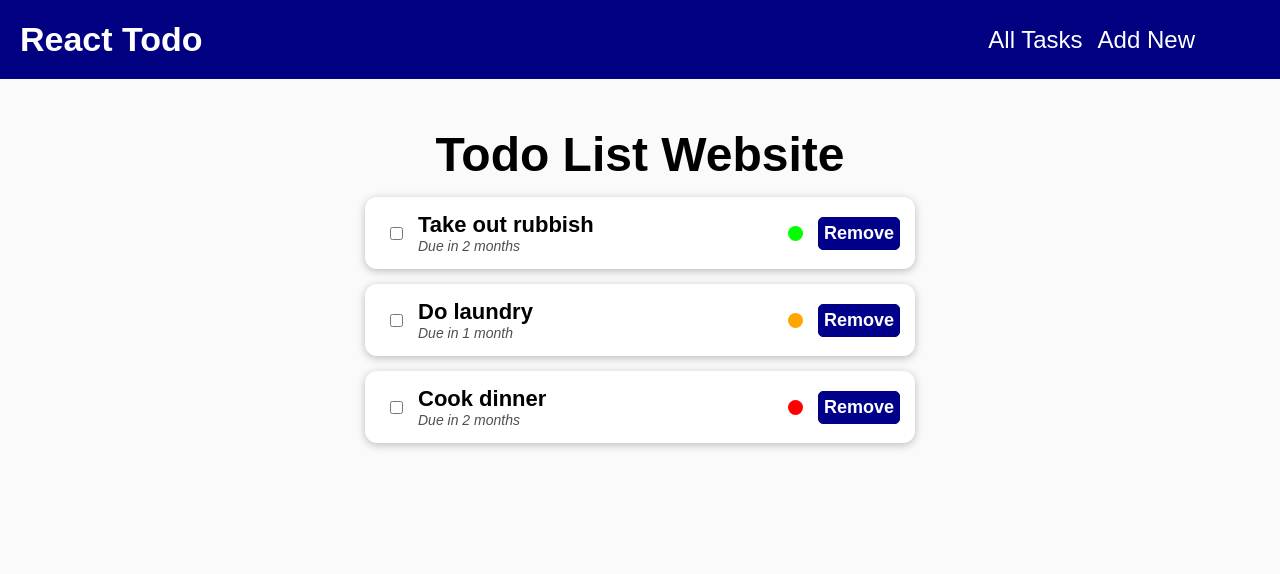
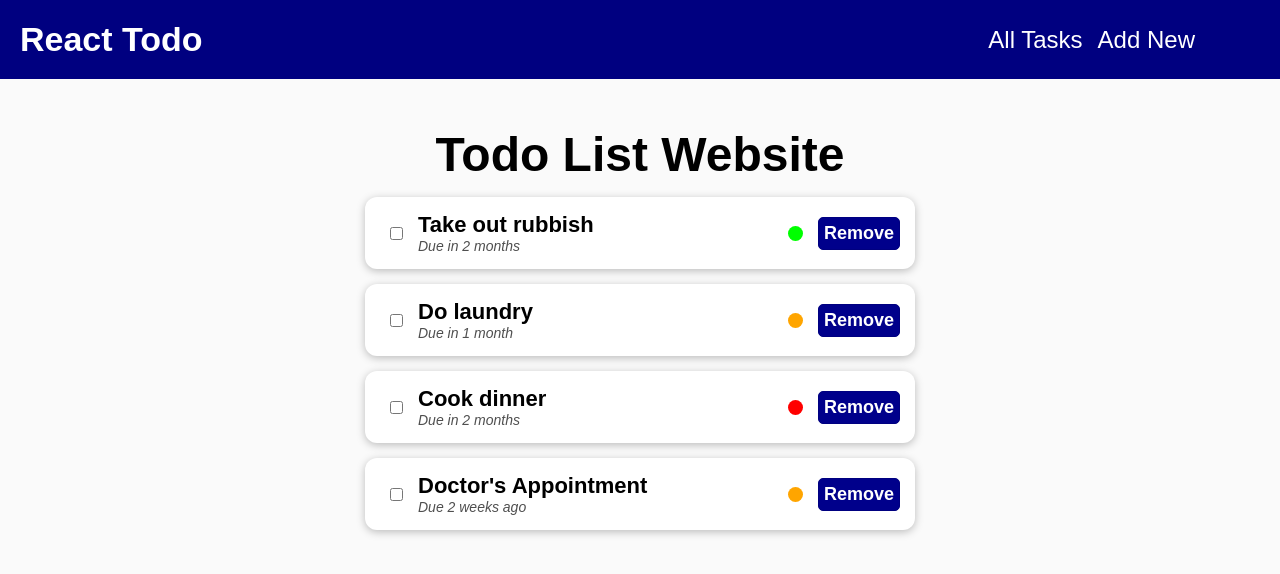
Before and after one commit to FoxPopuli/react-todo, a React (Create React App) app: page / in a window 1280 px wide. Shown: the top 574 px of the page. Built offline with nearby package versions, Linux system fonts and the light colour scheme.

Commit message:
Implimented sloppy fix

```diff
--- a/src/App.js
+++ b/src/App.js
@@ -9,7 +9,7 @@ import { useNavigate } from "react-router-dom";
 const DUMMY_DATA = [
   {
     title: "Take out rubbish",
-    id: Math.floor(Math.random() * 100),
+    id: Math.floor(Math.random() * 1000),
     dateAdded: new Date(),
     dueDate: new Date(2023, 10, 14),
     priority: 1,
@@ -17,7 +17,7 @@ const DUMMY_DATA = [
   },
   {
     title: "Do laundry",
-    id: Math.floor(Math.random() * 100),
+    id: Math.floor(Math.random() * 1000),
     dateAdded: new Date(),
     dueDate: new Date(2023, 9, 12),
     priority: 2,
@@ -25,10 +25,18 @@ const DUMMY_DATA = [
   },
   {
     title: "Cook dinner",
-    id: Math.floor(Math.random() * 100),
+    id: Math.floor(Math.random() * 1000),
     dateAdded: new Date(),
     dueDate: new Date(2023, 10, 15),
     priority: 3,
+    complete: false,
+  },
+  {
+    title: "Doctor's Appointment",
+    id: Math.floor(Math.random() * 1000),
+    dateAdded: new Date(),
+    dueDate: new Date(2023, 7, 10),
+    priority: 2,
     complete: false,
   },
 ];
--- a/src/components/TodoItem/TodoItem.js
+++ b/src/components/TodoItem/TodoItem.js
@@ -5,9 +5,29 @@ import PriorityMarker from "../UI/PriorityMarker/PriorityMarker";
 
 const parseDate = (dateObj) => {
   const date2 = new Date();
+  const isOverdue = date2 - dateObj > 0 ? true : false;
+  console.log(isOverdue);
   const diffTime = Math.abs(date2 - dateObj);
   const diffDays = Math.ceil(diffTime / (1000 * 60 * 60 * 24));
 
+  if (isOverdue) {
+    let returnString = "Due ";
+    if (diffDays < 13) {
+      returnString += diffDays === 1 ? diffDays + " day" : diffDays + " days";
+    } else if (diffDays < 30) {
+      const numWeeks = Math.floor(diffDays / 7);
+      returnString += numWeeks === 1 ? numWeeks + " week" : numWeeks + " weeks";
+    } else if (diffDays < 365) {
+      const numMonths = Math.floor(diffDays / 30);
+      returnString +=
+        numMonths === 1 ? numMonths + " month" : numMonths + " months";
+    } else {
+      const numYears = Math.floor(diffDays / 365);
+      returnString += numYears === 1 ? numYears + " year" : numYears + " years";
+    }
+
+    return returnString + " ago";
+  } else {
     let returnString = "Due in ";
     if (diffDays < 13) {
       returnString += diffDays === 1 ? diffDays + " day" : diffDays + " days";
@@ -24,6 +44,7 @@ const parseDate = (dateObj) => {
     }
 
     return returnString;
+  }
 };
 
 const TodoItem = (props) => {
--- a/src/components/UI/PriorityMarker/PriorityMarker.js
+++ b/src/components/UI/PriorityMarker/PriorityMarker.js
@@ -6,23 +6,18 @@ const PriorityMarker = (props) => {
   // 3 - Urgent
 
   let mainClass;
-  let priorityString;
 
   switch (+props.priority) {
     case 1:
-      priorityString = "Low";
       mainClass = classes.low;
       break;
     case 2:
-      priorityString = "High";
       mainClass = classes.high;
       break;
     case 3:
-      priorityString = "Urgent";
       mainClass = classes.urgent;
       break;
     default:
-      priorityString = "Low";
       mainClass = classes.low;
       break;
   }
--- a/src/components/UI/PriorityMarker/PriorityMarker.module.css
+++ b/src/components/UI/PriorityMarker/PriorityMarker.module.css
@@ -18,7 +18,3 @@
 .urgent {
   background-color: red;
 }
-
-.default {
-  background-color: blue;
-}
```
Lines whose indentation alone changed are shown as unchanged.
